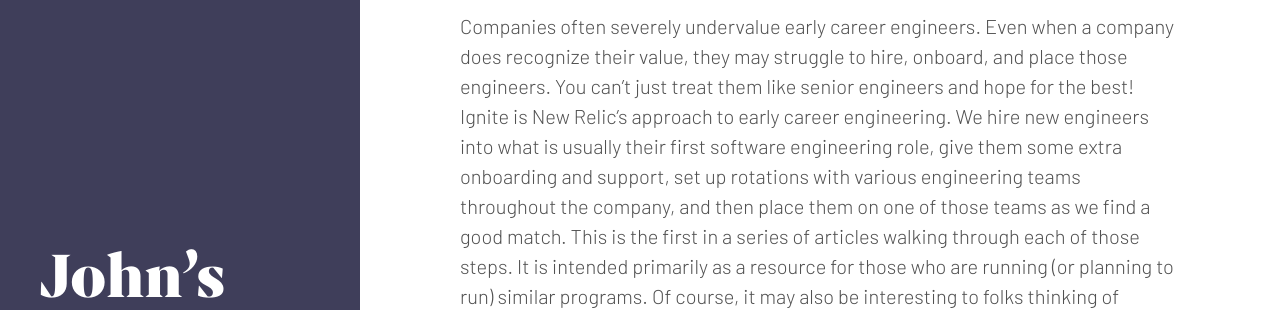
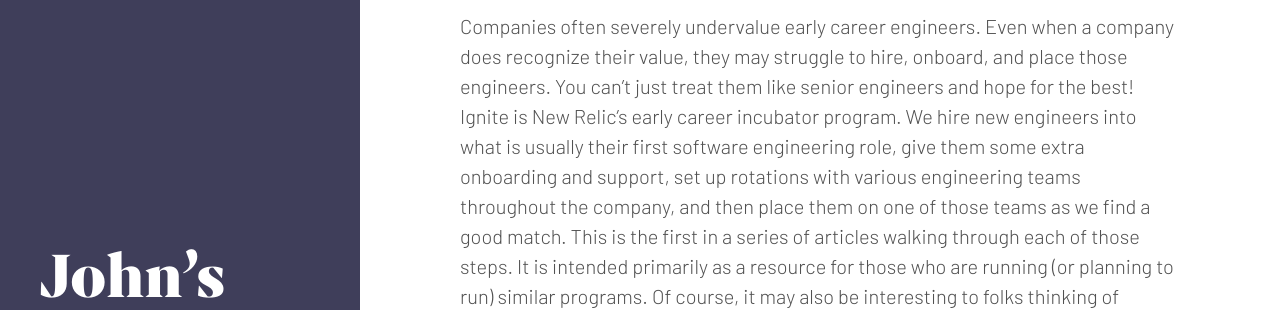
Before and after one commit to djspinmonkey/djspinmonkey.github.io, a Jekyll site: the page built from _posts/2023-06-26-ignite-hiring.md, in a window 1280 px wide and 900 px high. Shown: the part 213-523 px from the top of the window. Built offline with Jekyll 4.4.1, drawn with Linux system fonts in a browser that asks for light colours; emoji names are drawn with the system emoji font; some of the changed text lies outside the part shown.

Commit message:
Wording tweak

```diff
--- a/_posts/2023-06-26-ignite-hiring.md
+++ b/_posts/2023-06-26-ignite-hiring.md
@@ -6,7 +6,7 @@
 Companies often severely undervalue early career engineers. Even when a company
 does recognize their value, they may struggle to hire, onboard, and place those
 engineers. You can't just treat them like senior engineers and hope for the
-best! Ignite is New Relic's approach to early career engineering. We hire new
+best! Ignite is New Relic's early career incubator program. We hire new
 engineers into what is usually their first software engineering role, give them
 some extra onboarding and support, set up rotations with various engineering
 teams throughout the company, and then place them on one of those teams as we
```
